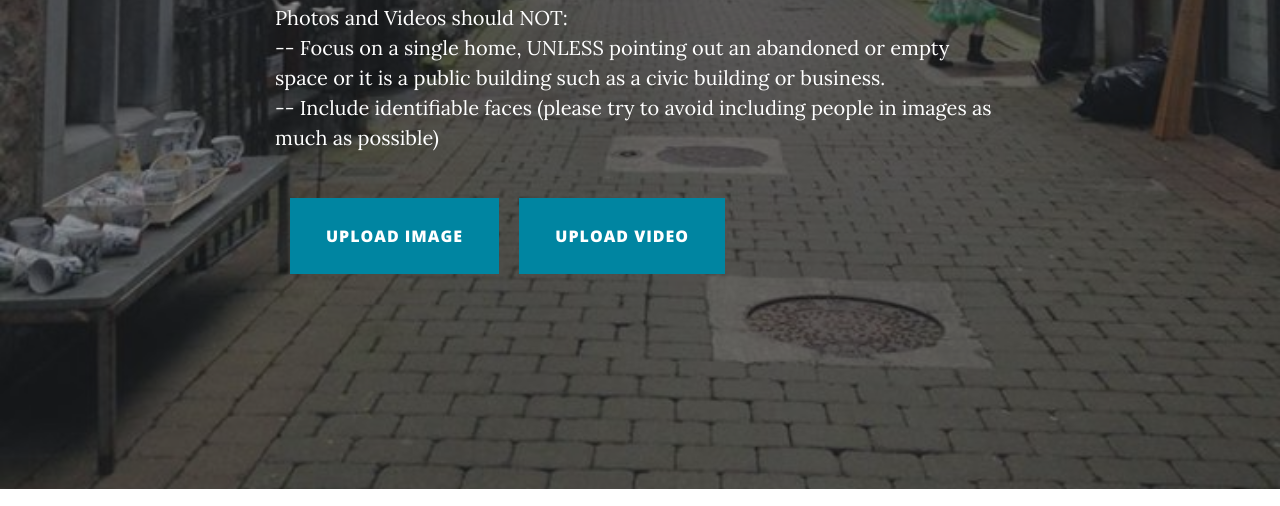
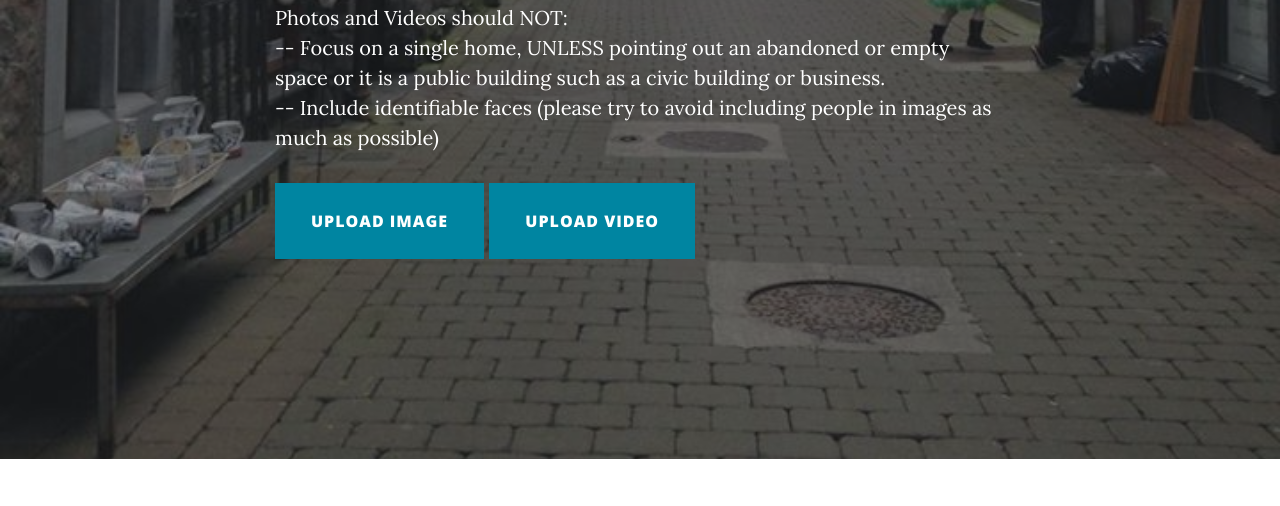
Before and after one commit to SarahCooney/streetscapedata, a website: page data.html in a window 1280 px wide. Shown: the part 733-1239 px from the top of the page. Drawn offline with nearby package versions, Linux system fonts and the light colour scheme.

Commit message:
Removed button margin

```diff
--- a/data.html
+++ b/data.html
@@ -76,7 +76,7 @@
 					-- Focus on a single home, UNLESS pointing out an abandoned or empty space or it is a public building such as a civic building or business. <br>
 					-- Include identifiable faces (please try to avoid including people in images as much as possible) </p>
 
-				<a href="https://forms.gle/KK7FpoCknQEiAkvm6" class="btn btn-primary btn-lg" role="button" style="margin:15px;">UPLOAD IMAGE</a>
+				<a href="https://forms.gle/KK7FpoCknQEiAkvm6" class="btn btn-primary btn-lg" role="button" >UPLOAD IMAGE</a>
 				<a href="https://forms.gle/VKDtLUak8GQwQJjq6" class="btn btn-primary btn-lg" role="button">UPLOAD VIDEO</a>
 
           </div>
```
